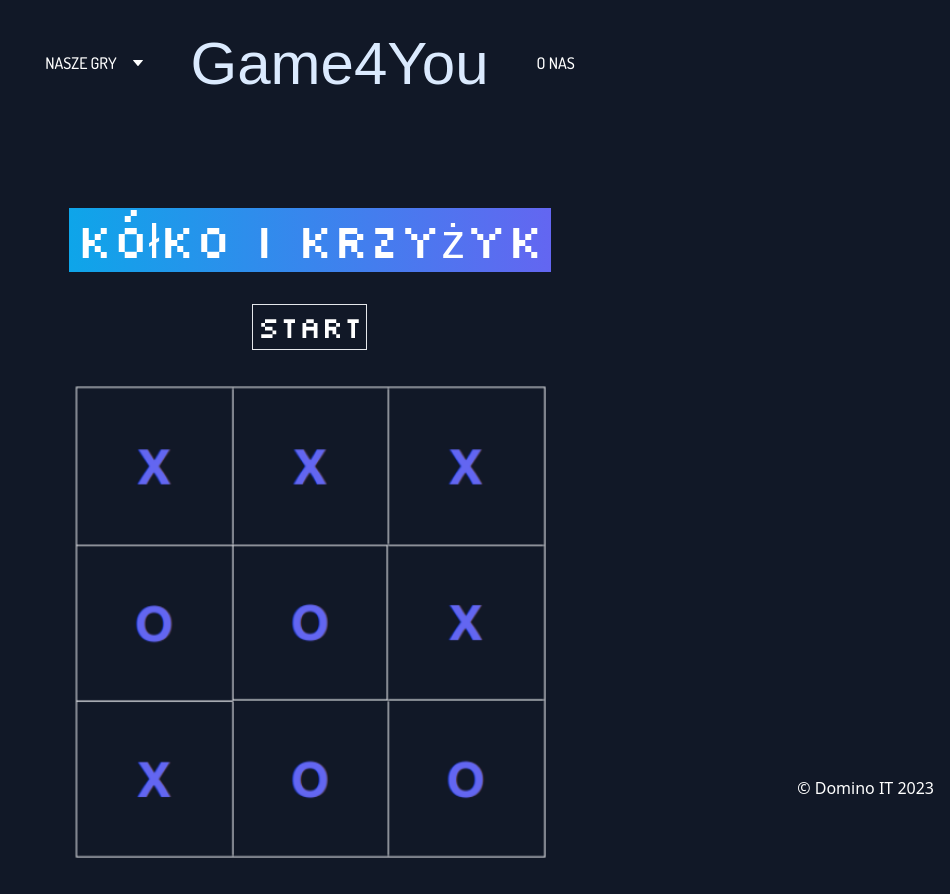
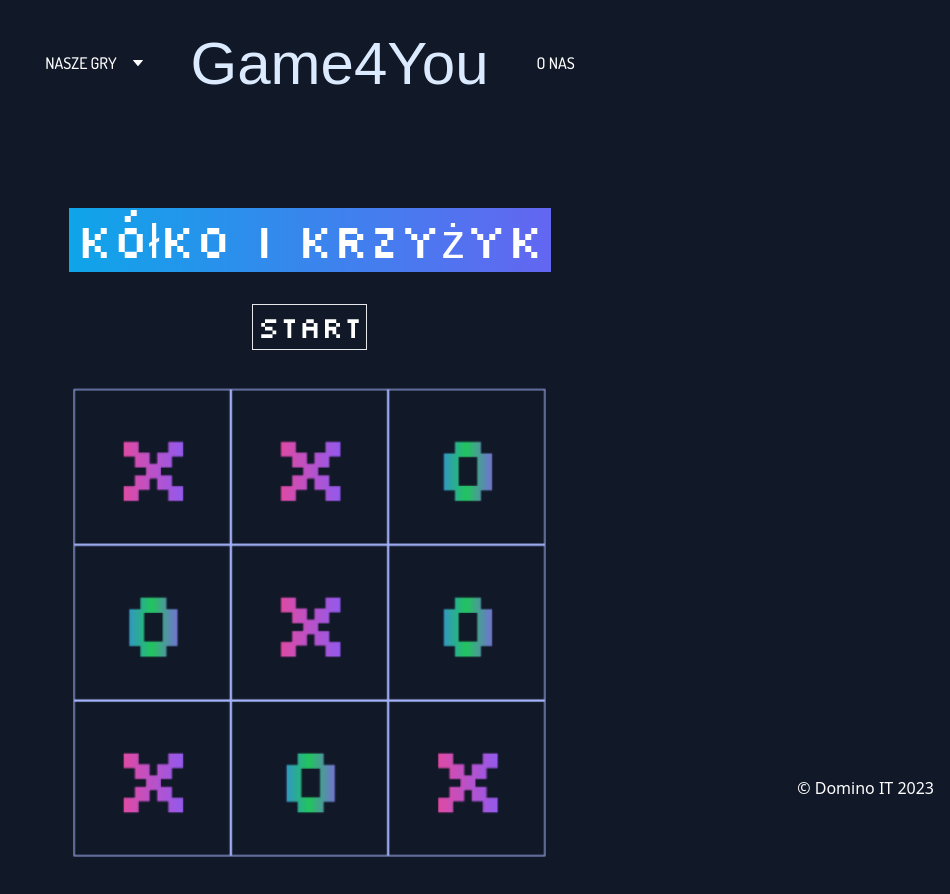
Before and after one commit to DominoxB/Game4You, a Vue app: page /TicTacToeGame in a window 1280 px wide. Shown: the whole page, without its empty margins (330-1280 px from the left). Built offline with nearby package versions, Linux system fonts and the light colour scheme; a web font is replaced by a local one; what tailwindcss-animated would draw is missing.

Commit message:
fix: change image

```diff
--- a/src/App.vue
+++ b/src/App.vue
@@ -1,5 +1,5 @@
 <template>
-  <div class="bg-gray-900 min-h-screen overflow-y-hidden">
+  <div class="bg-gray-900 min-h-screen overflow-hidden">
     <NavbarMenu />
     <router-view />
     <FooterContent />
--- a/src/components/organisms/TicTacToeGameBoard.vue
+++ b/src/components/organisms/TicTacToeGameBoard.vue
@@ -15,7 +15,7 @@
     <div v-if="showBtn" class="font-silk text-center mb-8">
       <div class="text-white text-5xl p-2 bg-gradient-to-r from-sky-500 to-indigo-500">Kółko i krzyżyk</div>
       <button class="border p-1 text-white text-3xl my-8" @click="startGame">START</button>
-      <img src="../images/tictac.png" class="mx-auto w-[480px] h-[480px]" />
+      <img src="../images/tictactoe.png" class="mx-auto w-[480px] h-[480px]" />
     </div>
     <div v-else>
       <TicTacToeInfoBoard :message="infoText" />
```
Also changed, not shown: src/components/images/tictactoe.png (added).
